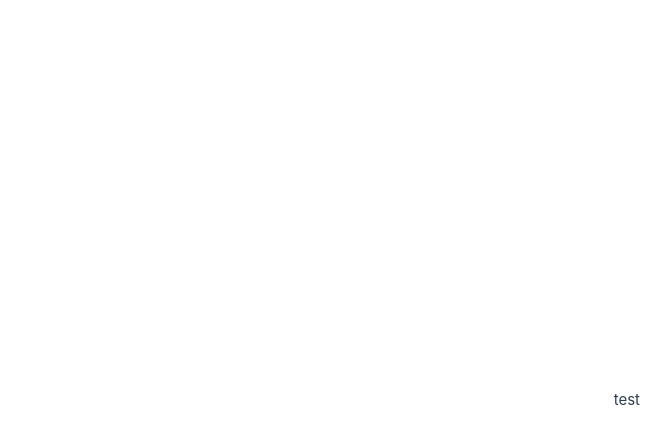
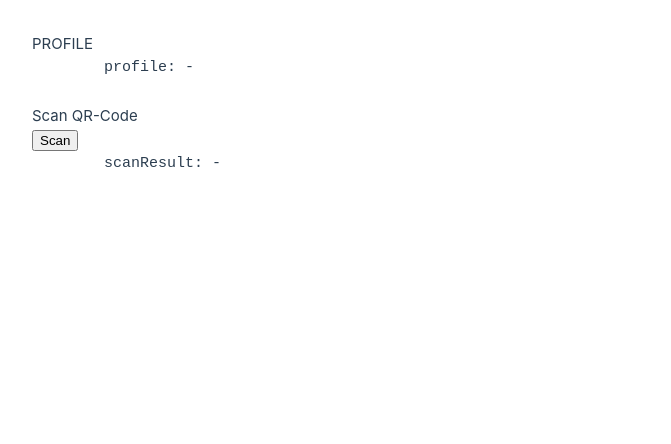
Before and after one commit to Benjaming61001/liff-playground, a Vue app: page / in a window 1280 px wide. Shown: the top 444 px of the page, without its empty margins (0-671 px from the left). Built offline with nearby package versions, Linux system fonts and the light colour scheme; the HTML template or start-up script is replaced by a standard one.

Commit message:
feat: add liff.init / liff.scanCodev2

```diff
--- a/src/assets/main.css
+++ b/src/assets/main.css
@@ -6,30 +6,3 @@
   padding: 2rem;
   font-weight: normal;
 }
-
-a,
-.green {
-  text-decoration: none;
-  color: hsla(160, 100%, 37%, 1);
-  transition: 0.4s;
-  padding: 3px;
-}
-
-@media (hover: hover) {
-  a:hover {
-    background-color: hsla(160, 100%, 37%, 0.2);
-  }
-}
-
-@media (min-width: 1024px) {
-  body {
-    display: flex;
-    place-items: center;
-  }
-
-  #app {
-    display: grid;
-    grid-template-columns: 1fr 1fr;
-    padding: 0 2rem;
-  }
-}
--- a/src/views/HomeView.vue
+++ b/src/views/HomeView.vue
@@ -1,11 +1,51 @@
 <template>
   <main>
-    test
+    <div>
+      PROFILE
+    </div>
+    <p>
+      <pre>
+        profile: {{ profile || '-' }}
+      </pre>
+    </p>
+    <div>
+      Scan QR-Code
+    </div>
+    <div>
+      <button @click="scan()">
+        Scan
+      </button>
+    </div>
+    <p>
+      <pre>
+        scanResult: {{ scanResult || '-' }}
+      </pre>
+    </p>
   </main>
 </template>
 
 <script setup lang="ts">
+import { onMounted, ref } from 'vue'
+import { liff } from '@line/liff'
 
+const profile = ref<Awaited<ReturnType<typeof liff.getProfile>>>()
+const scanResult = ref<Awaited<ReturnType<typeof liff.scanCodeV2>>>()
+
+async function scan(): Promise<void> {
+  scanResult.value = await liff.scanCodeV2()
+}
+
+async function init(): Promise<void>{
+  if (import.meta.env.DEV) return
+  const liffId = import.meta.env.VITE_APP_LIFF_ID
+  await liff.init({
+    liffId,
+    withLoginOnExternalBrowser: true
+  })
+  profile.value = await liff.getProfile()
+}
+
+onMounted(init)
 </script>
 
 <style scoped>
```
